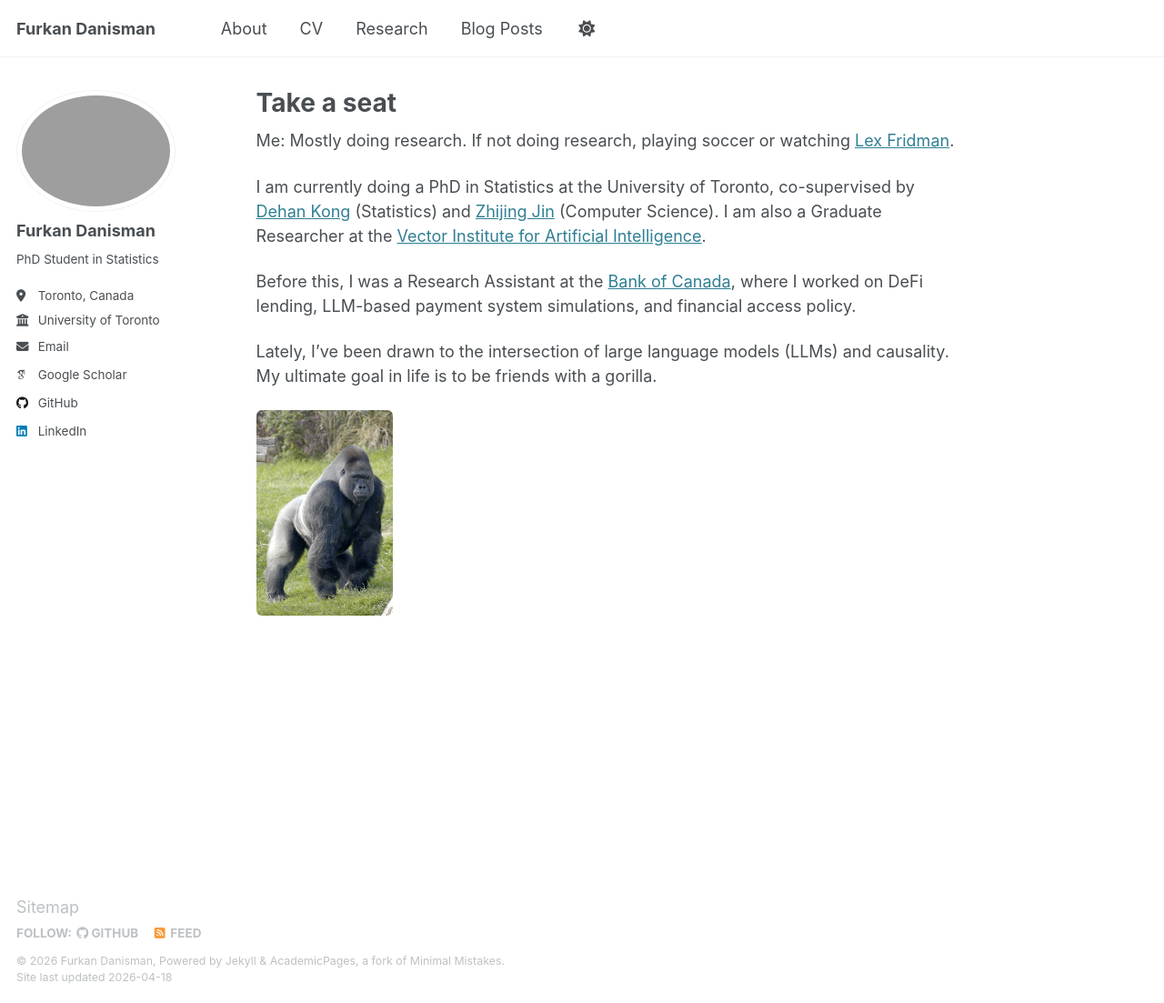
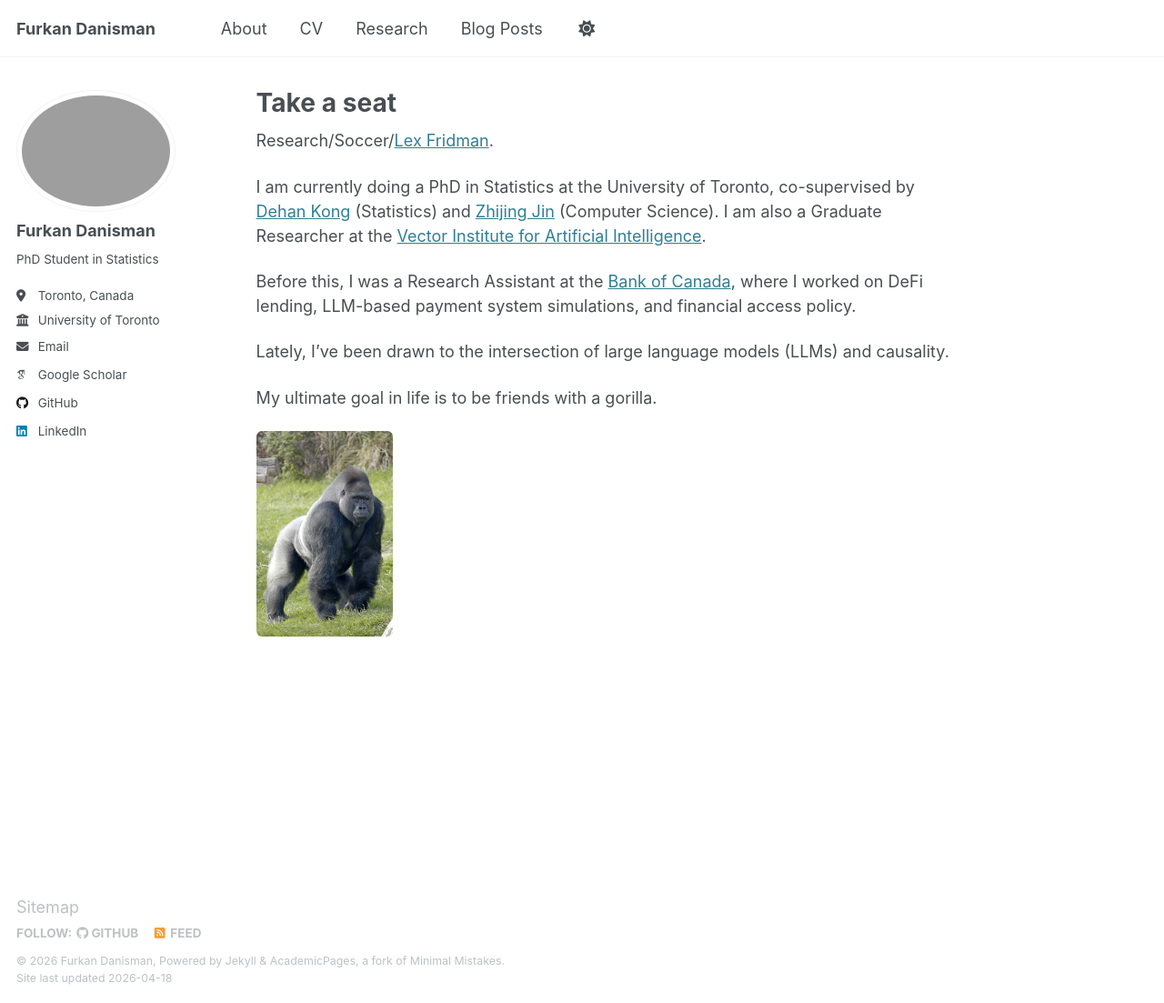
Before and after one commit to FurkanDanisman/FurkanDanisman.github.io, a Jekyll site: the page built from _pages/about.md, in a window 1280 px wide and 1103 px high. Shown: the whole window at 91% size. Built offline with Jekyll 4.4.1, drawn with Linux system fonts in a browser that asks for light colours; some web fonts are replaced.

Commit message:
Revise about page content and add gorilla image
Updated personal description and added an image of a gorilla.

```diff
--- a/_pages/about.md
+++ b/_pages/about.md
@@ -7,12 +7,14 @@ redirect_from:
   - /about.html
 ---
 
-Me: Mostly doing research. If not doing research, playing soccer or watching [Lex Fridman](https://www.youtube.com/@lexfridman).
+Research/Soccer/[Lex Fridman](https://www.youtube.com/@lexfridman).
 
 I am currently doing a PhD in Statistics at the University of Toronto, co-supervised by [Dehan Kong](https://www.statistics.utoronto.ca/people/directories/all-faculty/dehan-kong) (Statistics) and [Zhijing Jin](https://zhijing-jin.com/) (Computer Science). I am also a Graduate Researcher at the [Vector Institute for Artificial Intelligence](https://vectorinstitute.ai/).
 
 Before this, I was a Research Assistant at the [Bank of Canada](https://www.bankofcanada.ca/), where I worked on DeFi lending, LLM-based payment system simulations, and financial access policy.
 
-Lately, I've been drawn to the intersection of large language models (LLMs) and causality. My ultimate goal in life is to be friends with a gorilla.
+Lately, I've been drawn to the intersection of large language models (LLMs) and causality.
+
+My ultimate goal in life is to be friends with a gorilla.
 
 <img src="/images/gorilla.jpg" alt="Gorilla" style="width:150px;border-radius:6px;">
```
